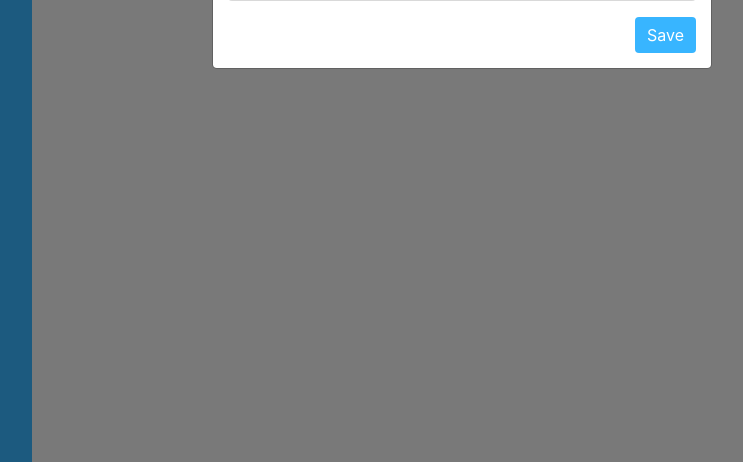
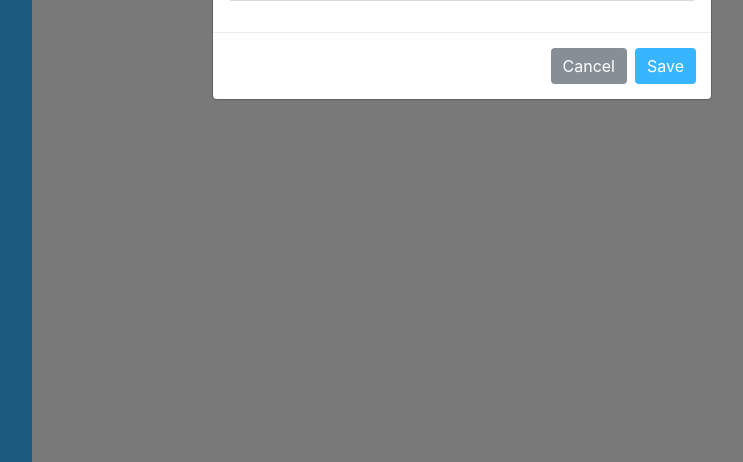
Before and after one commit to Jcarnecer/expense, a CodeIgniter app: page /expense/index.php/expense/classification in a window 1280 px wide, after a click on "Add Classification". Shown: the part 338-800 px from the top of the page, without its empty margins (178-921 px from the left). Run offline with CodeIgniter, Linux system fonts and the light colour scheme; the visitor is signed in with stand-in values (Sample User, id 1); data comes from the database, SQL or seed files in the repository; some libraries are stand-ins or nearby versions.

Commit message:
Edited modal UI

```diff
--- a/application/controllers/Expense.php
+++ b/application/controllers/Expense.php
@@ -56,7 +56,7 @@ class Expense extends MY_Controller {
                 <td><?= $row->allowance_per_user ?></td>
                 <td>
                     <button type="button" class="btn btn-primary edit_classification custom-button" data-toggle="modal" data-budget="<?= $row->budget ?>" data-id="<?= secret_url('encrypt',$row->id) ?>" data-classification="<?= $row->classification ?>" data-allowance="<?= $row->allowance_per_user ?>"  data-target="#edit_modal">Edit</button>
-                    <button type="button" class="btn btn-secondary reset_allowance" data-toggle="modal" data-budget="<?= $row->budget ?>" data-id="<?= secret_url('encrypt',$row->id) ?>" data-classification="<?= $row->classification ?>" data-allowance="<?= $row->allowance_per_user ?>"  data-target="#reset-allowance-modal">Reset Allowance</button>
+                    <button type="button" class="btn btn-danger reset_allowance" data-toggle="modal" data-budget="<?= $row->budget ?>" data-id="<?= secret_url('encrypt',$row->id) ?>" data-classification="<?= $row->classification ?>" data-allowance="<?= $row->allowance_per_user ?>"  data-target="#reset-allowance-modal">Reset Allowance</button>
                 </td>
             </tr>
             <?php
--- a/application/controllers/Users.php
+++ b/application/controllers/Users.php
@@ -59,7 +59,7 @@ class Users extends MY_Controller {
 
                 <td>
                     <div class="dropdown">
-                        <button class="btn btn-secondary dropdown-toggle" type="button" id="dropdownMenuButton" data-toggle="dropdown" aria-haspopup="true" aria-expanded="false">
+                        <button class="btn custom-button dropdown-toggle" type="button" id="dropdownMenuButton" data-toggle="dropdown" aria-haspopup="true" aria-expanded="false">
                         Action
                         </button>
                         <div class="dropdown-menu" aria-labelledby="dropdownMenuButton">
--- a/application/views/expense/partials/add_classification_modal.php
+++ b/application/views/expense/partials/add_classification_modal.php
@@ -20,12 +20,12 @@
 						<input class="form-control" id="a-b" type="text" name="budget">
 						<h5 class="text-danger" id="b-error"></h5>
 					</div>
+			</div>
+			<div class="modal-footer">
+					<button type="button" class="btn btn-secondary" data-dismiss="modal">Cancel</button>
 					<button type="submit" class="btn btn-primary custom-button float-right">Save</button>
 				</form>
 			</div>
-			<!-- <div class="modal-footer">
-
-			</div> -->
 		</div>
   </div>
 </div>
--- a/application/views/expense/partials/edit_classification_modal.php
+++ b/application/views/expense/partials/edit_classification_modal.php
@@ -20,7 +20,10 @@
 						<input class="form-control" type="text" id="budget" name="budget">
 						<h5 class="text-danger" id="edit-b-error"></h5>
 					</div>
-					<button type="submit" class="btn custom-button float-right">Save</button>
+			</div>
+			<div class="modal-footer">
+					<button type="button" class="btn btn-secondary" data-dismiss="modal">Cancel</button>
+					<button type="submit" class="btn btn-primary custom-button float-right">Save</button>
 				</form>
 			</div>
 		</div>
--- a/application/views/expense/partials/request_modal.php
+++ b/application/views/expense/partials/request_modal.php
@@ -30,6 +30,9 @@
 						<label for="">Receipt Image</label>
 						<input class="form-control" type="file" name="receipt_image" />
 					</div>
+			</div>
+			<div class="modal-footer">
+					<button type="button" class="btn btn-secondary" data-dismiss="modal">Cancel</button>
 					<button type="submit" class="btn btn-primary custom-button float-right">Save</button>
 				</form>
 			</div>
```
Also changed, not shown: application/views/users/partials/add_user_modal.php (+7 -4 lines).
